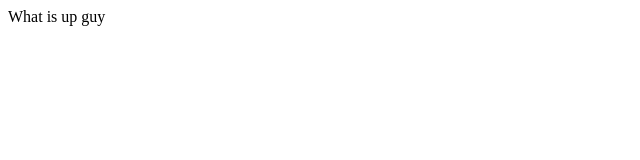
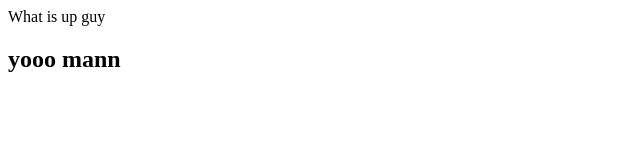
Before and after one commit to thisdeee/abcdee, a plain HTML site: page index.html in a window 1280 px wide. Shown: the whole page, without its empty margins (0-640 px from the left). Drawn offline with Linux system fonts and the light colour scheme.

Commit message:
Add Yooo

```diff
--- a/index.html
+++ b/index.html
@@ -7,5 +7,6 @@
 </head>
 <body>
     What is up guy
+    <h2> yooo mann </h2>
 </body>
 </html>
```
